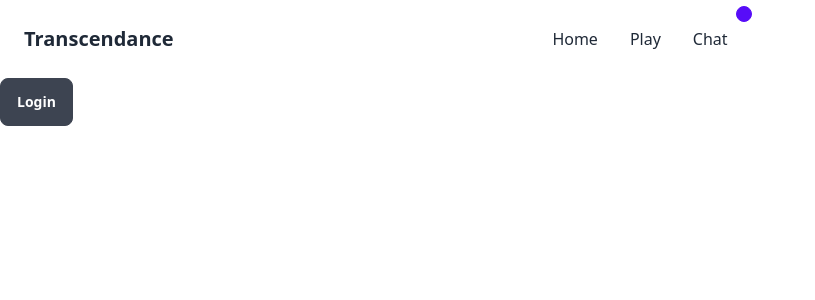
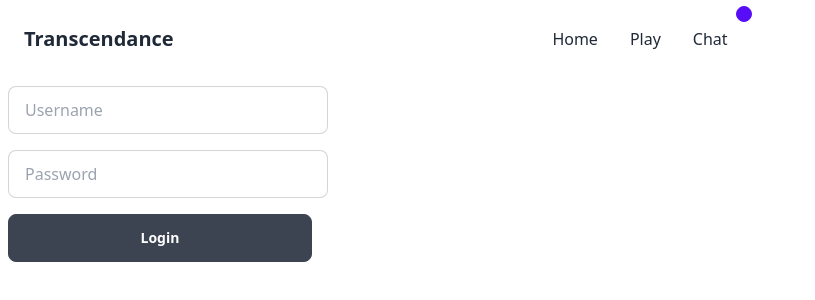
Before and after one commit to ostef/42-ft_transcendance, a Vue app in the folder frontend/: page /login in a window 1280 px wide. Shown: the top 300 px of the page, without its empty margins (0-815 px from the left). Built offline with nearby package versions, Linux system fonts and the light colour scheme.

Commit message:
Implemented login form

```diff
--- a/frontend/src/views/Login.vue
+++ b/frontend/src/views/Login.vue
@@ -1,5 +1,43 @@
 <template>
-    <div class="h-full w-full">
-        <button class="btn normal-case">Login</button>
+    <div class="grid max-w-xs">
+        <input class="input input-bordered w-full max-w-xs m-2"
+            type="text" placeholder="Username" v-model="username" />
+        <input class="input input-bordered w-full max-w-xs m-2"
+            type="password" placeholder="Password" v-model="password" />
+        <button class="btn normal-case m-2" @click="login ()">Login</button>
     </div>
 </template>
+
+<script setup lang="ts">
+
+import { ref } from "vue";
+import axios from "axios";
+import router from "@/router";
+
+const username = ref ("");
+const password = ref ("");
+
+async function login ()
+{
+    if (username.value == "" || password.value == "")
+        return;
+
+    try
+    {
+        const res = await axios.post ("auth/login", { username: username.value, password: password.value });
+
+        const token: string = res.data.access_token;
+        localStorage.setItem ("token", token);
+
+        router.replace ("/");
+    }
+    catch (err: any)
+    {
+        if (err.response)
+            console.log ("Could not log in: ", err.response.data);
+        else
+            console.log ("Could not log in");
+    }
+}
+
+</script>
```
